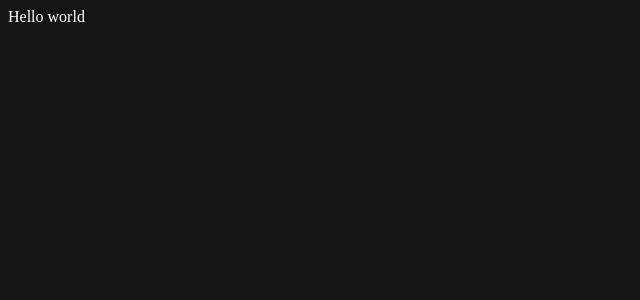
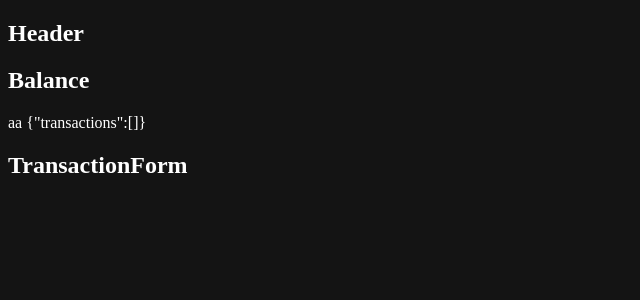
Before and after one commit to AlexCera/react-expense-tracker, a React (Vite) app: page / in a window 1280 px wide. Shown: the top 300 px of the page, without its empty margins (0-640 px from the left). Built offline with nearby package versions, Linux system fonts and the light colour scheme; the HTML template or start-up script is replaced by a standard one.

Commit message:
(feat) GlobalContext to expose data between project components

```diff
--- a/src/App.jsx
+++ b/src/App.jsx
@@ -1,8 +1,16 @@
+import { GlobalProvider } from "./context/GlobalContext"
+import Header from "./components/Header"
+import Balance from "./components/Balance"
+import TransactionForm from "./components/TransactionForm"
+
 function App() {
   return (
-    <div>
-      Hello world
-    </div>
+    <GlobalProvider>
+      <Header />
+      <Balance />
+      <TransactionForm />
+
+    </GlobalProvider>
   )
 }
 
--- /dev/null
+++ b/src/context/AppReducer.jsx
@@ -0,0 +1,12 @@
+
+export default (state, action) => {
+    switch (action.type) {
+        case "ADD_TRANSACTION":
+            return state
+            break;
+
+        default:
+            return state
+            break;
+    }
+}
--- /dev/null
+++ b/src/context/GlobalContext.jsx
@@ -0,0 +1,23 @@
+import { createContext, useContext, useReducer } from "react";
+import AppReducer from "./AppReducer";
+
+const initialState = {
+    transactions: []
+}
+
+const Context = createContext()
+
+export const useGlobalContext = () => {
+    return useContext(Context)
+}
+
+export const GlobalProvider = ({ children }) => {
+
+    const [state, dispatch] = useReducer(AppReducer, initialState)
+
+    return (
+        <Context.Provider value={{ transactions: state.transactions }}>
+            {children}
+        </Context.Provider>
+    )
+}
```
